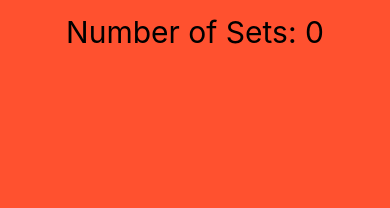
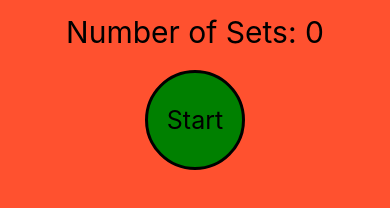
Before and after one commit to Sandeepsuresh1998/Murph, a React Native app: screen / in a window 390 px wide. Shown: the part 366-574 px from the top of the page. Built offline with nearby package versions, Linux system fonts and the light colour scheme.

Commit message:
Got a set button fixed that actually updates the screen

```diff
--- a/App.js
+++ b/App.js
@@ -14,12 +14,24 @@ export default class App extends Component {
       timerReset: false,
       stopwatchReset: false,
       numberSets: 0,
+      setFinished: true,
     };
     this.toggleStopwatch = this.toggleStopwatch.bind(this);
+    this.toggleSet = this.toggleSet.bind(this);
   }
 
   toggleStopwatch() {
     this.setState({stopwatchStart: !this.state.stopwatchStart, stopwatchReset: false});
+  }
+  toggleSet(){
+    if(!this.state.setFinished) {
+      this.setState({
+        setFinished: true,
+        numberSets: this.state.numberSets + 1
+      });
+    } else {
+      this.setState({setFinished: false});
+    }
   }
   render() {
     return (
@@ -41,6 +53,9 @@ export default class App extends Component {
         {/* Number of sets container */}
         <View style={Styles.bodyContainer}>
           <Text style={Styles.header}>Number of Sets: {this.state.numberSets}</Text>
+          <TouchableOpacity style={Styles.buttonStyle} onPress={this.toggleSet}>
+            <Text style={Styles.buttonText}>{this.state.setFinished ? "Start" : "Finish"}</Text>
+          </TouchableOpacity>
         </View>
 
 
```
